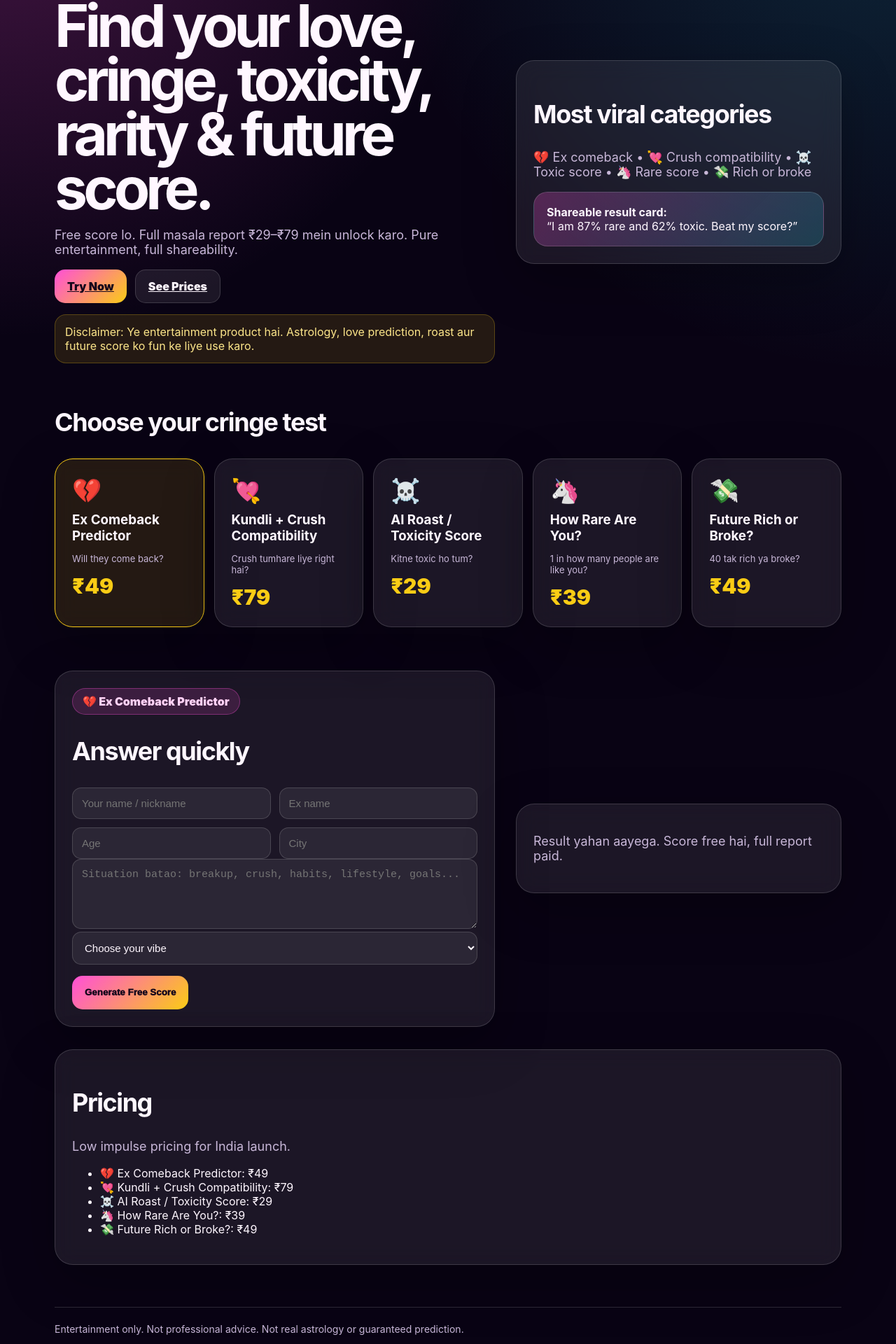
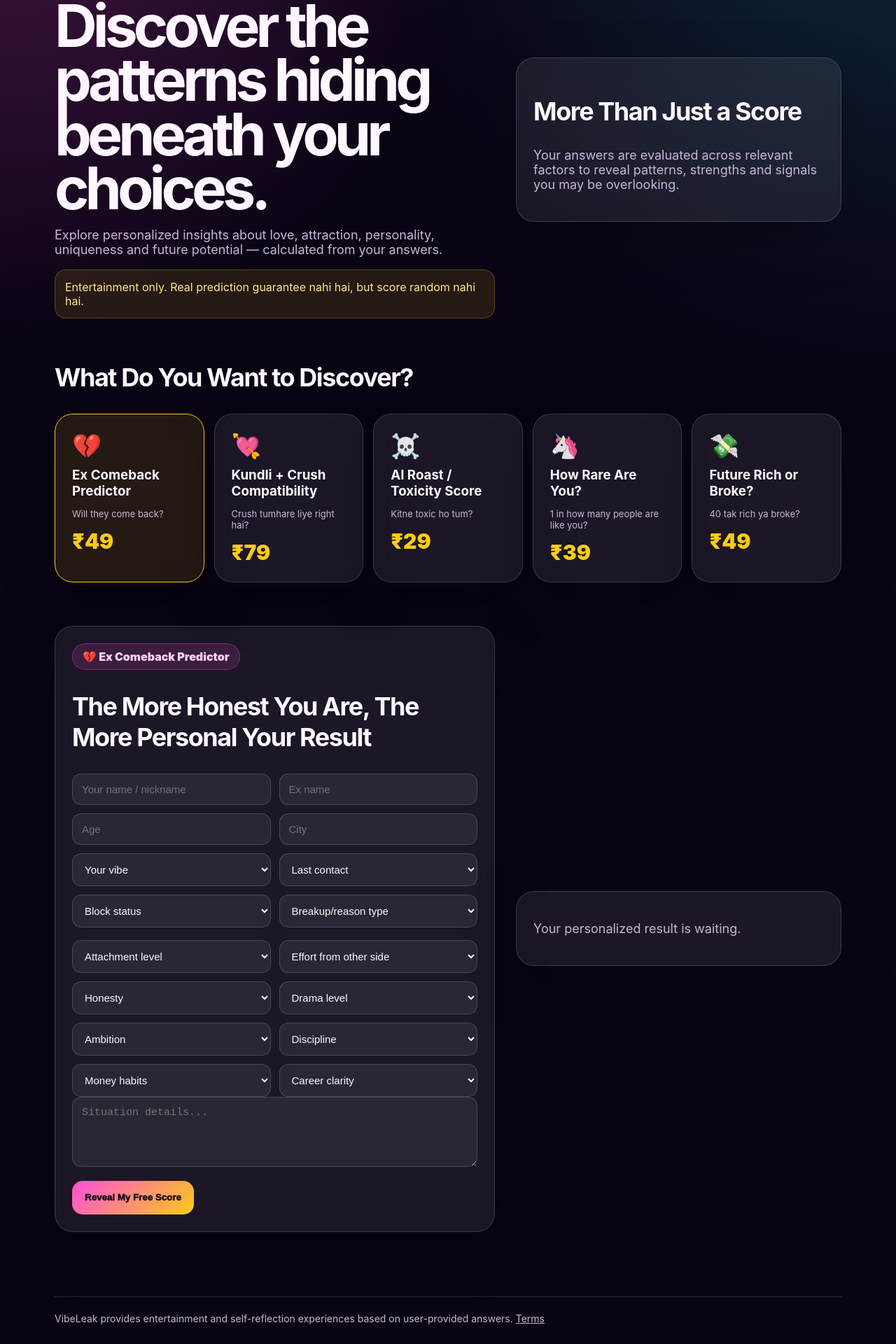
Before and after one commit to hs5584046-art/vibeleak-ai, a Next.js app: page / in a window 1280 px wide. Shown: the part 218-2138 px from the top of the page at 70% size. Built offline with nearby package versions, Linux system fonts and the light colour scheme.

Commit message:
Add files via upload

```diff
--- a/app/globals.css
+++ b/app/globals.css
@@ -9,3 +9,7 @@ input,select,textarea{width:100%;padding:13px;border-radius:13px;border:1px soli
 .footer{margin-top:60px;padding-top:22px;border-top:1px solid var(--line);color:var(--muted);font-size:14px}.footer a{color:var(--muted);margin-right:16px}.note{background:rgba(250,204,21,.11);border:1px solid rgba(250,204,21,.25);padding:14px;border-radius:16px;margin-top:16px;color:#fde68a}
 @media(max-width:950px){.hero,.formgrid{grid-template-columns:1fr}.tools{grid-template-columns:1fr 1fr}}
 @media(max-width:560px){.tools{grid-template-columns:1fr}}
+
+select option{background:#160721;color:#fff}
+.qr-placeholder{height:160px;width:190px;border-radius:18px;background:rgba(255,255,255,.08);border:1px dashed rgba(255,255,255,.35);display:grid;place-items:center;text-align:center;color:var(--muted);margin:14px 0}
+.pay-form{display:grid;gap:10px;margin-top:12px}
--- a/app/page.js
+++ b/app/page.js
@@ -4,216 +4,246 @@ import { useMemo, useState } from 'react';
 const UPI_ID = 'hrj107-3@okhdfcbank';
 
 const TOOLS = [
-  {
-    id: 'ex',
-    title: 'Ex Comeback Predictor',
-    emoji: '💔',
-    price: 49,
-    hook: 'Will they come back?',
-    locked: ['Unke mind mein kya chal raha hai', 'Best message to send', '7-day comeback strategy']
-  },
-  {
-    id: 'crush',
-    title: 'Kundli + Crush Compatibility',
-    emoji: '💘',
-    price: 79,
-    hook: 'Crush tumhare liye right hai?',
-    locked: ['Love match breakdown', 'Red flags / green flags', 'Best timing to confess']
-  },
-  {
-    id: 'toxic',
-    title: 'AI Roast / Toxicity Score',
-    emoji: '☠️',
-    price: 29,
-    hook: 'Kitne toxic ho tum?',
-    locked: ['Brutal AI roast', 'Toxic habits list', 'How people secretly see you']
-  },
-  {
-    id: 'rare',
-    title: 'How Rare Are You?',
-    emoji: '🦄',
-    price: 39,
-    hook: '1 in how many people are like you?',
-    locked: ['Rarity report', 'Dating rarity', 'Main-character card']
-  },
-  {
-    id: 'future',
-    title: 'Future Rich or Broke?',
-    emoji: '💸',
-    price: 49,
-    hook: '40 tak rich ya broke?',
-    locked: ['Money personality', 'Future net-worth vibe', '3 habits to fix now']
-  }
+  { id:'ex', title:'Ex Comeback Predictor', emoji:'💔', price:49, hook:'Will they come back?' },
+  { id:'crush', title:'Kundli + Crush Compatibility', emoji:'💘', price:79, hook:'Crush tumhare liye right hai?' },
+  { id:'toxic', title:'AI Roast / Toxicity Score', emoji:'☠️', price:29, hook:'Kitne toxic ho tum?' },
+  { id:'rare', title:'How Rare Are You?', emoji:'🦄', price:39, hook:'1 in how many people are like you?' },
+  { id:'future', title:'Future Rich or Broke?', emoji:'💸', price:49, hook:'40 tak rich ya broke?' }
 ];
 
-function hashScore(text, min=52, max=97) {
-  let h = 0;
-  for (let i=0;i<text.length;i++) h = (h * 31 + text.charCodeAt(i)) % 100000;
-  return min + (h % (max-min+1));
+const DEFAULT = {
+  name:'', other:'', age:'', city:'',
+  vibe:'', attachment:'', effort:'', contact:'', block:'', breakup:'', honesty:'',
+  ambition:'', moneyHabit:'', discipline:'', social:'', drama:'', career:''
+};
+
+function clamp(n,min=1,max=99){ return Math.max(min, Math.min(max, Math.round(n))); }
+
+function scoreEx(f){
+  let s = 45;
+  if (f.contact === 'today') s += 18;
+  if (f.contact === 'week') s += 12;
+  if (f.contact === 'month') s += 4;
+  if (f.contact === 'long') s -= 10;
+  if (f.block === 'none') s += 12;
+  if (f.block === 'soft') s += 3;
+  if (f.block === 'hard') s -= 18;
+  if (f.breakup === 'misunderstanding') s += 15;
+  if (f.breakup === 'distance') s += 6;
+  if (f.breakup === 'cheating') s -= 18;
+  if (f.breakup === 'toxic') s -= 10;
+  s += Number(f.attachment || 0) * 3;
+  s += Number(f.effort || 0) * 2;
+  s -= Number(f.drama || 0) * 2;
+  return clamp(s);
 }
 
-function getLabel(tool, score) {
-  if (tool === 'ex') return score > 80 ? 'They still stalk your energy' : score > 65 ? 'Confused but not fully gone' : 'Move on energy strong';
-  if (tool === 'crush') return score > 82 ? 'Bollywood-level match' : score > 68 ? 'Potential hai, drama bhi hai' : 'Crush risky zone';
-  if (tool === 'toxic') return score > 82 ? 'Certified red flag' : score > 65 ? 'Cute toxic' : 'Mostly harmless';
-  if (tool === 'rare') return score > 85 ? 'Extremely rare specimen' : score > 70 ? 'Rare but manageable' : 'Common but charming';
-  return score > 80 ? 'Future rich energy' : score > 64 ? 'Can become rich if disciplined' : 'Broke risk detected';
+function scoreCrush(f){
+  let s = 42;
+  s += Number(f.effort || 0) * 3;
+  s += Number(f.honesty || 0) * 2;
+  s += Number(f.social || 0) * 2;
+  s -= Number(f.drama || 0) * 2;
+  if (f.contact === 'today') s += 14;
+  if (f.contact === 'week') s += 9;
+  if (f.contact === 'long') s -= 7;
+  if (f.vibe === 'main') s += 5;
+  if (f.vibe === 'confused') s -= 4;
+  return clamp(s);
 }
 
-export default function Home() {
-  const [selected, setSelected] = useState(TOOLS[0]);
-  const [form, setForm] = useState({name:'', other:'', age:'', city:'', situation:'', vibe:''});
-  const [result, setResult] = useState(null);
-  const [showPay, setShowPay] = useState(false);
-  const [utr, setUtr] = useState('');
-  const [submitted, setSubmitted] = useState(false);
-
-  const upiLink = useMemo(() => {
-    const note = `${selected.title} report`;
-    return `upi://pay?pa=${encodeURIComponent(UPI_ID)}&pn=${encodeURIComponent('VibeLeak AI')}&am=${selected.price}&cu=INR&tn=${encodeURIComponent(note)}`;
-  }, [selected]);
-
-  function update(k,v){ setForm({...form,[k]:v}); }
-
-  function generate() {
-    if (!form.name) return alert('Naam daalo pehle 😄');
-    const seed = JSON.stringify({selected:selected.id, form});
-    const score = hashScore(seed);
-    const rareNumber = 100 + hashScore(seed, 300, 9800);
-    setResult({
-      score,
-      label: getLabel(selected.id, score),
-      rareNumber,
-      freeLine: buildFreeLine(selected.id, score, form),
-      paidBullets: buildPaidBullets(selected.id, score, form)
-    });
-    setShowPay(false);
-    setSubmitted(false);
+function scoreToxic(f){
+  let s = 25;
+  s += Number(f.drama || 0) * 6;
+  s += Number(f.attachment || 0) * 3;
+  s -= Number(f.honesty || 0) * 2;
+  s -= Number(f.discipline || 0);
+  if (f.vibe === 'overthinking') s += 10;
+  if (f.vibe === 'emotional') s += 8;
+  if (f.vibe === 'chill') s -= 7;
+  return clamp(s);
 }
 
-  function submitUTR() {
-    if (!utr.trim()) return alert('UTR / transaction ID daalo');
-    setSubmitted(true);
+function scoreRare(f){
+  let s = 45;
+  s += Number(f.ambition || 0) * 2;
+  s += Number(f.social || 0) * 2;
+  s += Number(f.discipline || 0) * 2;
+  s += Number(f.honesty || 0);
+  if (f.vibe === 'main') s += 14;
+  if (f.vibe === 'chill') s += 6;
+  if (f.vibe === 'confused') s -= 3;
+  if ((f.city||'').length > 6) s += 4;
+  return clamp(s);
 }
 
-  return (
-    <main className="wrap">
-      <nav className="nav">
-        <div className="brand">VibeLeak <span>AI</span></div>
-        <a className="btn btn2" href="#tools">Start Test</a>
-      </nav>
+function scoreFuture(f){
+  let s = 35;
+  s += Number(f.ambition || 0) * 5;
+  s += Number(f.discipline || 0) * 5;
+  s += Number(f.moneyHabit || 0) * 4;
+  s += Number(f.career || 0) * 3;
+  s -= Number(f.drama || 0) * 2;
+  if (f.vibe === 'main') s += 5;
+  if (f.vibe === 'confused') s -= 8;
+  return clamp(s);
+}
 
+function calculate(tool, f){
+  const score = tool === 'ex' ? scoreEx(f) :
+    tool === 'crush' ? scoreCrush(f) :
+    tool === 'toxic' ? scoreToxic(f) :
+    tool === 'rare' ? scoreRare(f) :
+    scoreFuture(f);
+
+  const factors = explainFactors(tool, f, score);
+  return { score, label:getLabel(tool,score), factors, paid:paidBullets(tool, f, score) };
+}
+
+function getLabel(tool, score){
+  if(tool==='ex') return score>=75?'High comeback signal':score>=55?'Mixed signal, not fully over':'Low comeback signal';
+  if(tool==='crush') return score>=75?'Strong compatibility vibe':score>=55?'Potential hai, patience chahiye':'Risky crush zone';
+  if(tool==='toxic') return score>=75?'Certified chaotic red flag':score>=55?'Cute toxic energy':'Mostly harmless';
+  if(tool==='rare') return score>=75?'Rare main-character profile':score>=55?'Different but relatable':'Common but charming';
+  return score>=75?'Future rich potential':score>=55?'Can win with discipline':'Broke-risk habits detected';
+}
+
+function explainFactors(tool,f,score){
+  if(tool==='ex') return [
+    `Last contact: ${f.contact || 'not given'}`,
+    `Block status: ${f.block || 'not given'}`,
+    `Breakup reason: ${f.breakup || 'not given'}`,
+    `Attachment and effort increased the score; drama reduced it.`
+  ];
+  if(tool==='crush') return [
+    `Communication frequency and effort are key factors.`,
+    `Honesty/social comfort increased compatibility.`,
+    `Drama/uncertainty reduced the score.`
+  ];
+  if(tool==='toxic') return [
+    `Drama, overthinking and attachment increased toxicity.`,
+    `Honesty and discipline reduced toxicity.`,
+    `This is a fun self-awareness score, not a diagnosis.`
+  ];
+  if(tool==='rare') return [
+    `Ambition, social style, discipline and vibe created your rarity score.`,
+    `Main-character/chill traits increase uniqueness.`,
+    `This is based on your answers, not random percentage.`
+  ];
+  return [
+    `Ambition, discipline and money habits are the biggest factors.`,
+    `Career clarity increases rich potential.`,
+    `Drama and confusion reduce future stability score.`
+  ];
+}
+
+function paidBullets(tool,f,score){
+  if(tool==='ex') return ['Whether to text or stay silent', 'Best message style for your situation', 'What is hurting comeback chances', '7-day emotional strategy'];
+  if(tool==='crush') return ['Confession timing', 'How to avoid looking desperate', 'Green flags and red flags', 'Best conversation opener'];
+  if(tool==='toxic') return ['Brutal roast', 'Top toxic pattern', 'Why people still like you', 'How to reduce chaos'];
+  if(tool==='rare') return ['Rarity breakdown', 'Dating rarity', 'Friend-circle role', 'Shareable card text'];
+  return ['Money personality', 'Rich/broke risk factors', 'Career habit prediction', '3 changes to improve future score'];
+}
+
+export default function Home(){
+  const [selected,setSelected]=useState(TOOLS[0]);
+  const [form,setForm]=useState(DEFAULT);
+  const [result,setResult]=useState(null);
+  const [showPay,setShowPay]=useState(false);
+  const [utr,setUtr]=useState('');
+  const [paid,setPaid]=useState(false);
+  const upiLink=useMemo(()=>`upi://pay?pa=${encodeURIComponent(UPI_ID)}&pn=${encodeURIComponent('VibeLeak AI')}&am=${selected.price}&cu=INR&tn=${encodeURIComponent(selected.title+' report')}`,[selected]);
+
+  function update(k,v){setForm({...form,[k]:v});}
+  function changeTool(t){setSelected(t);setResult(null);setShowPay(false);setPaid(false);}
+  function generate(){
+    if(!form.name) return alert('Naam daalo bhai 😄');
+    setResult(calculate(selected.id, form));
+    setShowPay(false); setPaid(false);
+  }
+  async function copyUPI(){
+    await navigator.clipboard.writeText(UPI_ID);
+    alert('UPI ID copied: '+UPI_ID);
+  }
+  function submitUTR(){
+    if(!utr.trim()) return alert('UTR / transaction ID daalo');
+    setPaid(true);
+  }
+
+  return <main className="wrap">
+    <nav className="nav"><div className="brand">VibeLeak <span>AI</span></div><a className="btn btn2" href="#tools">Start Test</a></nav>
     <section className="hero">
       <div>
-          <span className="pill">India ka most unnecessary but addictive AI test 😭</span>
-          <h1>Find your love, cringe, toxicity, rarity & future score.</h1>
-          <p className="muted">Free score lo. Full masala report ₹29–₹79 mein unlock karo. Pure entertainment, full shareability.</p>
-          <div className="actions"><a className="btn" href="#tools">Try Now</a><a className="btn btn2" href="#pricing">See Prices</a></div>
-          <div className="note">Disclaimer: Ye entertainment product hai. Astrology, love prediction, roast aur future score ko fun ke liye use karo.</div>
+        <span className="pill">Your answers reveal more than you think ✨</span>
+        <h1>Discover the patterns hiding beneath your choices.</h1>
+        <p className="muted">Explore personalized insights about love, attraction, personality, uniqueness and future potential — calculated from your answers.</p>
+        <div className="note">Entertainment only. Real prediction guarantee nahi hai, but score random nahi hai.</div>
       </div>
-        <div className="card">
-          <h2>Most viral categories</h2>
-          <p className="muted">💔 Ex comeback • 💘 Crush compatibility • ☠️ Toxic score • 🦄 Rare score • 💸 Rich or broke</p>
-          <div className="share"><strong>Shareable result card:</strong><br/>“I am 87% rare and 62% toxic. Beat my score?”</div>
-        </div>
+      <div className="card"><h2>More Than Just a Score</h2><p className="muted">Your answers are evaluated across relevant factors to reveal patterns, strengths and signals you may be overlooking.</p></div>
     </section>
 
     <section id="tools">
-        <h2>Choose your cringe test</h2>
-        <div className="tools">
-          {TOOLS.map(t => (
-            <div key={t.id} className={'tool '+(selected.id===t.id?'active':'')} onClick={() => {setSelected(t); setResult(null);}}>
-              <div style={{fontSize:34}}>{t.emoji}</div>
-              <h3>{t.title}</h3>
-              <p className="small">{t.hook}</p>
-              <div className="price">₹{t.price}</div>
-            </div>
-          ))}
-        </div>
+      <h2>What Do You Want to Discover?</h2>
+      <div className="tools">{TOOLS.map(t=><div key={t.id} className={'tool '+(selected.id===t.id?'active':'')} onClick={()=>changeTool(t)}><div style={{fontSize:34}}>{t.emoji}</div><h3>{t.title}</h3><p className="small">{t.hook}</p><div className="price">₹{t.price}</div></div>)}</div>
     </section>
 
     <section className="hero" style={{minHeight:'auto'}}>
       <div className="card">
         <span className="pill">{selected.emoji} {selected.title}</span>
-          <h2>Answer quickly</h2>
+        <h2>The More Honest You Are, The More Personal Your Result</h2>
         <div className="formgrid">
           <input placeholder="Your name / nickname" value={form.name} onChange={e=>update('name',e.target.value)} />
-            <input placeholder={selected.id==='ex'?'Ex name':'Crush / friend / optional name'} value={form.other} onChange={e=>update('other',e.target.value)} />
+          <input placeholder={selected.id==='ex'?'Ex name':'Crush / optional name'} value={form.other} onChange={e=>update('other',e.target.value)} />
           <input placeholder="Age" value={form.age} onChange={e=>update('age',e.target.value)} />
           <input placeholder="City" value={form.city} onChange={e=>update('city',e.target.value)} />
+          <select value={form.vibe} onChange={e=>update('vibe',e.target.value)}>
+            <option value="">Your vibe</option><option value="emotional">Emotional</option><option value="overthinking">Overthinking</option><option value="chill">Chill</option><option value="main">Main character</option><option value="confused">Confused</option>
+          </select>
+          <select value={form.contact} onChange={e=>update('contact',e.target.value)}>
+            <option value="">Last contact</option><option value="today">Today/recently</option><option value="week">This week</option><option value="month">This month</option><option value="long">Long time ago</option>
+          </select>
+          <select value={form.block} onChange={e=>update('block',e.target.value)}>
+            <option value="">Block status</option><option value="none">No block</option><option value="soft">Muted/ignored</option><option value="hard">Blocked</option>
+          </select>
+          <select value={form.breakup} onChange={e=>update('breakup',e.target.value)}>
+            <option value="">Breakup/reason type</option><option value="misunderstanding">Misunderstanding</option><option value="distance">Distance/timing</option><option value="toxic">Too much fighting</option><option value="cheating">Cheating/trust issue</option>
+          </select>
         </div>
-          <textarea placeholder="Situation batao: breakup, crush, habits, lifestyle, goals..." value={form.situation} onChange={e=>update('situation',e.target.value)} />
-          <select value={form.vibe} onChange={e=>update('vibe',e.target.value)}>
-            <option value="">Choose your vibe</option>
-            <option>Emotional</option>
-            <option>Overthinking</option>
-            <option>Chill but secretly dramatic</option>
-            <option>Main character</option>
-            <option>Confused</option>
-          </select>
-          <div className="actions"><button className="btn" onClick={generate}>Generate Free Score</button></div>
+
+        <div className="formgrid">
+          <select value={form.attachment} onChange={e=>update('attachment',e.target.value)}><option value="">Attachment level</option>{[1,2,3,4,5].map(n=><option key={n} value={n}>{n}/5</option>)}</select>
+          <select value={form.effort} onChange={e=>update('effort',e.target.value)}><option value="">Effort from other side</option>{[1,2,3,4,5].map(n=><option key={n} value={n}>{n}/5</option>)}</select>
+          <select value={form.honesty} onChange={e=>update('honesty',e.target.value)}><option value="">Honesty</option>{[1,2,3,4,5].map(n=><option key={n} value={n}>{n}/5</option>)}</select>
+          <select value={form.drama} onChange={e=>update('drama',e.target.value)}><option value="">Drama level</option>{[1,2,3,4,5].map(n=><option key={n} value={n}>{n}/5</option>)}</select>
+          <select value={form.ambition} onChange={e=>update('ambition',e.target.value)}><option value="">Ambition</option>{[1,2,3,4,5].map(n=><option key={n} value={n}>{n}/5</option>)}</select>
+          <select value={form.discipline} onChange={e=>update('discipline',e.target.value)}><option value="">Discipline</option>{[1,2,3,4,5].map(n=><option key={n} value={n}>{n}/5</option>)}</select>
+          <select value={form.moneyHabit} onChange={e=>update('moneyHabit',e.target.value)}><option value="">Money habits</option>{[1,2,3,4,5].map(n=><option key={n} value={n}>{n}/5</option>)}</select>
+          <select value={form.career} onChange={e=>update('career',e.target.value)}><option value="">Career clarity</option>{[1,2,3,4,5].map(n=><option key={n} value={n}>{n}/5</option>)}</select>
+        </div>
+        <textarea placeholder="Situation details..." value={form.situation} onChange={e=>update('situation',e.target.value)} />
+        <div className="actions"><button className="btn" onClick={generate}>Reveal My Free Score</button></div>
       </div>
 
       <div className="result card">
-          {!result ? <p className="muted">Result yahan aayega. Score free hai, full report paid.</p> : <>
-            <div className="score">{result.score}%</div>
-            <h2>{result.label}</h2>
-            <p className="muted">{result.freeLine}</p>
-            <div className="share">{selected.emoji} {form.name || 'Someone'} got {result.score}% on {selected.title}. Share this and start drama.</div>
-
-            <h3>Locked full report</h3>
-            <div className="blur">
-              <ul className="list">
-                {result.paidBullets.map((b,i)=><li key={i}>{b}</li>)}
-              </ul>
-            </div>
-
+        {!result?<p className="muted">Your personalized result is waiting.</p>:<>
+          <div className="score">{result.score}%</div><h2>{result.label}</h2>
+          <p className="muted">Calculated from the patterns in your answers.</p>
+          <h3>What Shaped Your Result?</h3><ul className="list">{result.factors.map((x,i)=><li key={i}>{x}</li>)}</ul>
+          <div className="share">{selected.emoji} {form.name} got {result.score}% on {selected.title}. Think someone can beat your score? Share it.</div>
+          <h3>Your Score Is Only the Surface</h3><div className="blur"><ul className="list">{result.paid.map((x,i)=><li key={i}>{x}</li>)}</ul></div>
           <div className="paybox">
-              <h3>Unlock full report: ₹{selected.price}</h3>
-              <p className="small">Pay via UPI, submit UTR, and manually unlock/report delivery can be handled.</p>
+            <h3>Reveal What Your Score Isn’t Telling You — ₹{selected.price}</h3>
+            <p className="small">Unlock your deeper analysis to discover the strongest factor shaping your result, what may be working against you, and personalized next-step insights.</p>
             <div className="upi">UPI: {UPI_ID}</div>
-              <div className="actions">
-                <a className="btn" href={upiLink}>Open UPI App</a>
-                <button className="btn btn2" onClick={()=>setShowPay(!showPay)}>Submit UTR</button>
-              </div>
-              {showPay && <div className="pay-form">
-                <input placeholder="Enter UTR / Transaction ID" value={utr} onChange={e=>setUtr(e.target.value)} />
-                <button className="btn btn2" onClick={submitUTR}>I Have Paid</button>
-              </div>}
-              {submitted && <div className="note">UTR submitted. Verify payment and send report manually.</div>}
+            <div className="actions"><a className="btn" href={upiLink}>Unlock with UPI</a><button className="btn btn2" onClick={copyUPI}>Copy Payment ID</button><button className="btn btn2" onClick={()=>setShowPay(!showPay)}>Verify My Payment</button></div>
+            <div className="qr-placeholder">QR placeholder<br/>UPI ID copy option active</div>
+            {showPay&&<div className="pay-form"><input placeholder="Enter UTR / Transaction ID" value={utr} onChange={e=>setUtr(e.target.value)} /><button className="btn btn2" onClick={submitUTR}>Submit & Reveal My Analysis</button></div>}
+            {paid&&<div className="note">Payment reference received. Your full analysis will be available after verification.</div>}
           </div>
         </>}
       </div>
     </section>
 
-      <section id="pricing" className="card">
-        <h2>Pricing</h2>
-        <p className="muted">Low impulse pricing for India launch.</p>
-        <ul className="list">
-          {TOOLS.map(t => <li key={t.id}>{t.emoji} {t.title}: ₹{t.price}</li>)}
-        </ul>
-      </section>
-
-      <footer className="footer">
-        Entertainment only. Not professional advice. Not real astrology or guaranteed prediction.
-      </footer>
+    <footer className="footer">VibeLeak provides entertainment and self-reflection experiences based on user-provided answers. <a href="/terms">Terms</a></footer>
   </main>
-  );
 }
-
-function buildFreeLine(id, score, f) {
-  const other = f.other || 'that person';
-  if (id === 'ex') return score > 75 ? `${other} ka chapter closed nahi lag raha. Curiosity abhi baaki hai.` : `${other} ke case mein emotional distance zyada dikh raha hai.`;
-  if (id === 'crush') return score > 75 ? `Compatibility strong hai, but timing ka scene important hai.` : `Crush energy mixed hai. Slow approach better.`;
-  if (id === 'toxic') return score > 75 ? `Tum funny ho, but thoda dangerous bhi ho 😭` : `Tumhara toxicity manageable hai. Bas overthinking kam karo.`;
-  if (id === 'rare') return `Only 1 in ${100 + score * 37} people have your exact chaotic vibe.`;
-  return score > 75 ? `Rich energy hai, bas discipline lagana padega.` : `Broke risk tabhi hai jab habits same rahi.`;
-}
-
-function buildPaidBullets(id, score, f) {
-  if (id === 'ex') return ['Will they text first?', 'Best message to send without looking desperate', 'No-contact ya soft contact?', '7-day comeback plan'];
-  if (id === 'crush') return ['Crush compatibility breakdown', 'Confession timing', 'Green flags and red flags', 'What they may secretly notice about you'];
-  if (id === 'toxic') return ['Brutal AI roast', 'Your top 5 toxic patterns', 'Why people still like you', 'How to become less chaotic'];
-  if (id === 'rare') return ['Personality rarity report', 'Dating rarity', 'Friend-circle role', 'Instagram share card text'];
-  return ['Money personality', 'Rich/broke risk factors', 'Career habit prediction', '3 changes to improve future score'];
-}
--- /dev/null
+++ b/app/terms/page.js
@@ -0,0 +1 @@
+export default function Terms(){return <main className="wrap"><div className="card"><h1>Terms of Use</h1><p>VibeLeak provides interactive entertainment and self-reflection experiences. Results are generated from user-provided answers using rule-based scoring and should not be treated as professional, scientific, psychological, financial, astrological, or guaranteed predictions.</p><p>Paid access provides additional generated insights and content. Users should make important personal, relationship, career, or financial decisions independently and seek qualified advice where appropriate.</p><a href="/">Back to VibeLeak</a></div></main>}
```
Lines whose indentation alone changed are shown as unchanged.
